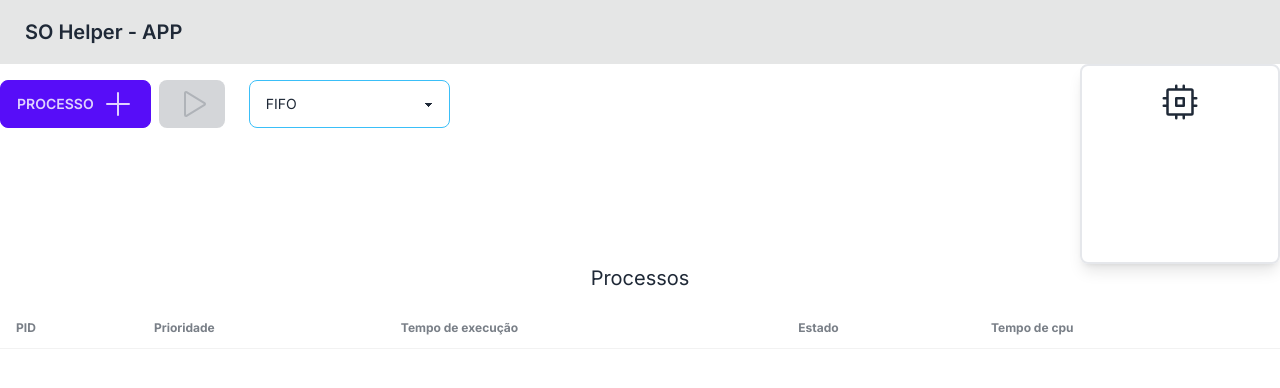
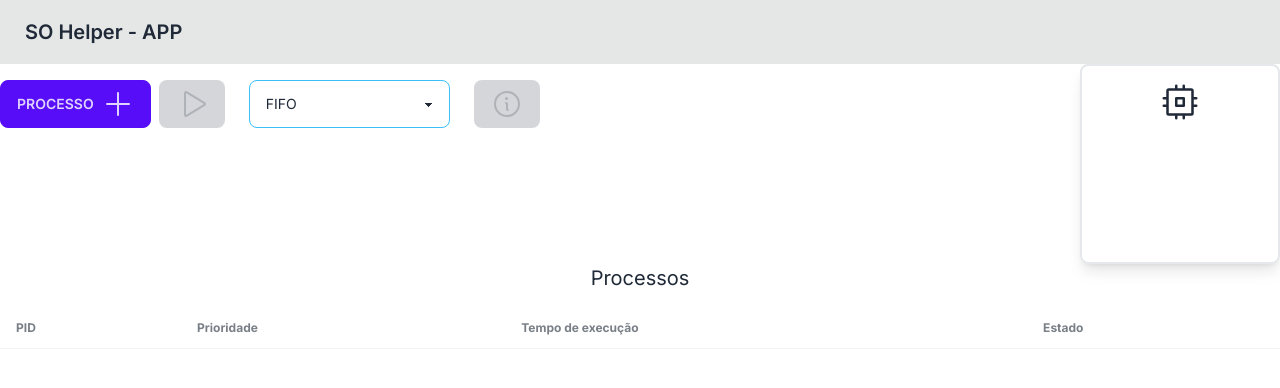
Before and after one commit to lucaasramon/Escalation_manager, a Next.js app: page / in a window 1280 px wide. Shown: the top 388 px of the page. Built offline with nearby package versions, Linux system fonts and the light colour scheme.

Commit message:
feat: showing the processes' statistics on a modal

```diff
--- a/src/components/Process/Process.tsx
+++ b/src/components/Process/Process.tsx
@@ -3,7 +3,7 @@ import React, { useEffect, useState } from 'react';
 import CreateProcess from './components/CreateProcess';
 import { IProcess } from '@/types';
 import ProcessTable from './components/ProcessTable';
-import { Plus, Cpu, Play } from '@phosphor-icons/react';
+import { Plus, Cpu, Play, Info } from '@phosphor-icons/react';
 import { EscalationAlgorithm } from '@/enums';
 import SelectEscalationAlgorithm from './components/EscalationAlgorithm';
 import { alternateQueuedProcessesHelper } from '@/helper/AlternateQueuedProcesses';
@@ -30,42 +30,47 @@ export default function Process() {
   >(undefined);
   const [quantum, setQuantum] = useState<number | undefined>(5);
   const [cycles, setCycles] = useState<cycle[]>([]);
+  const [showStatistics, setShowStatistics] = useState<boolean>(false);
 
   // localStorage.setItem('processes', JSON.stringify(processes));
-
-  console.log('runningProcess: ', runningProcess);
-
-  console.log('cycles: ', cycles);
-  // console.log('queuedProcesses: ', queuedProcesses);
 
   //useEffect para atualizar as informações dos processos
   useEffect(() => {
     const updateProcessesInfo = () => {
-      setRunningProcess((prevRunningProcess) => {
-        if (!prevRunningProcess) return null;
+      setCycles((prevCycles) => {
+        return prevCycles.map((cycle) => {
+          if (cycle.cycleProcesses) {
+            const updatedProcesses = cycle.cycleProcesses.map((process) => {
+              if (process.id === runningProcess?.id) {
+                return {
+                  ...process,
+                  cpuUsageTime: process.cpuUsageTime + 1,
+                };
+              } else {
+                return {
+                  ...process,
+                  waitingTime: process.waitingTime + 1,
+                };
+              }
+            });
 
-        return {
-          ...prevRunningProcess,
-          cpuUsageTime: prevRunningProcess.cpuUsageTime + 1,
-        };
+            return {
+              ...cycle,
+              cycleProcesses: updatedProcesses,
+            };
+          }
+          return cycle;
+        });
       });
-
-      setQueuedProcesses((prevQueuedProcesses) =>
-        prevQueuedProcesses.map((process) => ({
-          ...process,
-          waitingTime:
-            process.id === runningProcess?.id
-              ? process.waitingTime
-              : process.waitingTime + 1,
-        })),
-      );
     };
 
     if (runningProcess) {
       const intervalId = setInterval(updateProcessesInfo, 1000);
-      return () => clearInterval(intervalId);
+      return () => {
+        clearInterval(intervalId);
+      };
     }
-  }, [runningProcess]);
+  }, [runningProcess, cycles]);
 
   //useEffect para filtrar os processos baseado no algoritmo selecionado
   useEffect(() => {
@@ -92,7 +97,7 @@ export default function Process() {
     }
 
     const newCycle: cycle = {
-      id: cycles.length + 1,
+      id: cycles?.length + 1,
       algorithm: actualAlgorithm!,
       cycleProcesses: queuedProcesses,
       startTime: new Date(),
@@ -123,6 +128,18 @@ export default function Process() {
 
           {actualAlgorithm === EscalationAlgorithm.RR && (
             <Quantum setQuantum={setQuantum} quantum={quantum} />
+          )}
+
+          {cycles && (
+            <div>
+              <button
+                onClick={() => setShowStatistics(!showStatistics)}
+                className="btn btn-primary"
+                disabled={!cycles.length || !!runningProcess}
+              >
+                <Info size={32} />
+              </button>
+            </div>
           )}
         </div>
 
@@ -168,6 +185,43 @@ export default function Process() {
         </dialog>
       )}
 
+      {showStatistics && (
+        <dialog id="my_modal_4" className="modal modal-open">
+          <div className="modal-box">
+            <button
+              onClick={() => setShowStatistics(!showStatistics)}
+              className="btn btn-sm btn-circle btn-ghost absolute right-2 top-2"
+            >
+              ✕
+            </button>
+            <h1>Estatisticas</h1>
+            <div className="p-4">
+              {cycles.map((cycle) => (
+                <div key={cycle.id} className="bg-gray-800 rounded-lg p-4 mb-4">
+                  <h1 className="text-lg font-semibold mb-2">
+                    {cycle.algorithm}
+                  </h1>
+                  {cycle.cycleProcesses?.map((process) => (
+                    <div key={process.id} className="border-t pt-2">
+                      <ul className="list-none p-0">
+                        <li className="text-sm">PID: {process.id}</li>
+                        <li className="text-sm">Estado: {process.state}</li>
+                        <li className="text-sm">
+                          Utilização de CPU: {process.cpuUsageTime} seg(s)
+                        </li>
+                        <li className="text-sm">
+                          Tempo em espera: {process.waitingTime} seg(s)
+                        </li>
+                      </ul>
+                    </div>
+                  ))}
+                </div>
+              ))}
+            </div>
+          </div>
+        </dialog>
+      )}
+
       <ProcessTable processes={processes} />
     </div>
   );
--- a/src/components/Process/components/ProcessTable.tsx
+++ b/src/components/Process/components/ProcessTable.tsx
@@ -16,7 +16,7 @@ export default function ProcessTable({ processes }: ProcessTableProps) {
             <th>Prioridade</th>
             <th>Tempo de execução</th>
             <th>Estado</th>
-            <th>Tempo de cpu</th>
+            {/* <th>Tempo de cpu</th> */}
           </tr>
         </thead>
         <tbody>
@@ -41,7 +41,7 @@ export default function ProcessTable({ processes }: ProcessTableProps) {
               <td>{process.priority}</td>
               <td>{process.runningTime} seg(s)</td>
               <td>{process.state}</td>
-              <td>{process.cpuUsageTime} seg(s)</td>
+              {/* <td>{process.cpuUsageTime} seg(s)</td> */}
             </tr>
           ))}
         </tbody>
```
